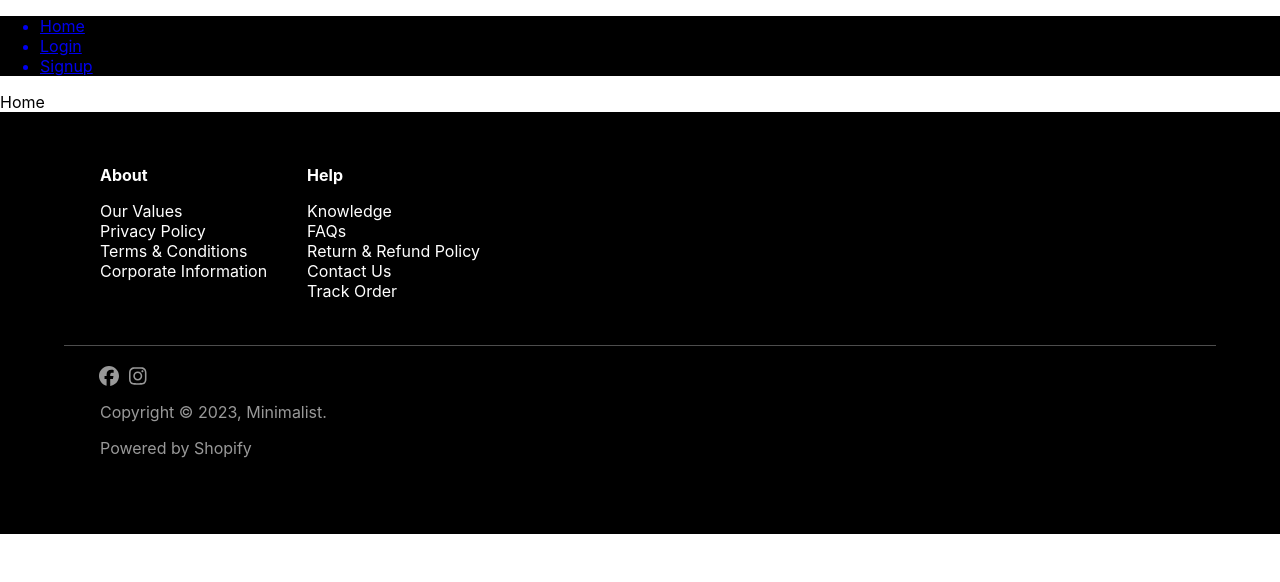
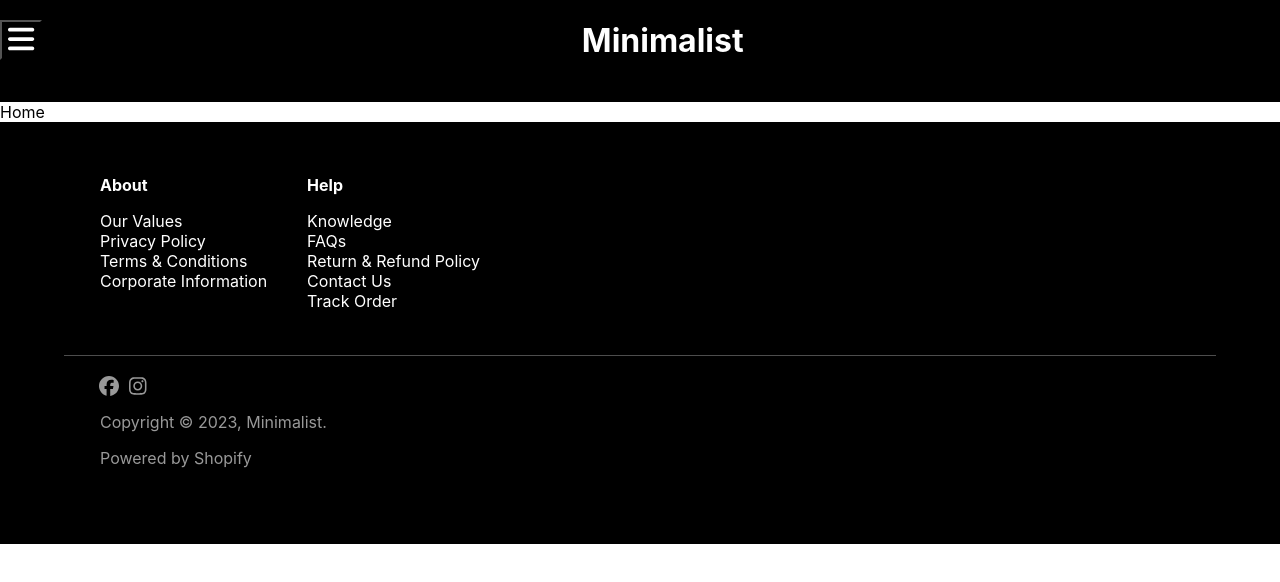
Before and after one commit to msn2106/beminimalist, a React (Create React App) app: page / in a window 1280 px wide. Shown: the top 582 px of the page. Built offline with nearby package versions, Linux system fonts and the light colour scheme.

Commit message:
adding footer an sidenav; css not working properly

```diff
--- a/package.json
+++ b/package.json
@@ -6,6 +6,7 @@
     "@fortawesome/fontawesome-free": "^6.4.0",
     "@fortawesome/fontawesome-svg-core": "^6.4.0",
     "@fortawesome/free-brands-svg-icons": "^6.4.0",
+    "@fortawesome/free-solid-svg-icons": "^6.4.0",
     "@fortawesome/react-fontawesome": "^0.2.0",
     "@testing-library/jest-dom": "^5.16.5",
     "@testing-library/react": "^13.4.0",
@@ -15,6 +16,7 @@
     "react-dom": "^18.2.0",
     "react-router-dom": "^6.14.1",
     "react-scripts": "5.0.1",
+    "sass": "^1.64.1",
     "web-vitals": "^2.1.4"
   },
   "scripts": {
--- a/src/components/App.css
+++ b/src/components/App.css
@@ -36,3 +36,24 @@
     transform: rotate(360deg);
   }
 }
+
+.add-hidden {
+  display: none;
+}
+
+.sidenav {
+  position: fixed;
+  top: 80px;
+  left: -300px;
+  width: 300px;
+  height: 100vh;
+  background-color: #000000;
+  color: #fff;
+  transition: transition 0.3s ease;
+  box-shadow: 0 2px 5px rgba(233, 226, 226, 0.2);
+
+}
+
+.sidenav.open {
+  left: 0;
+}
--- a/src/components/App.js
+++ b/src/components/App.js
@@ -3,6 +3,7 @@
 import { Home, Login, ProductDetails, Products, Signup, CheckoutPage } from '../pages'
 import Navbar from './Navbar';
 import Footer from './Footer';
+import './App.css';
 
 
 const App = () => {
--- a/src/components/Navbar.js
+++ b/src/components/Navbar.js
@@ -1,20 +1,33 @@
-import React from 'react';
+// Navbar.js
+import React, { useState } from 'react';
 import { Link } from 'react-router-dom';
+import { FontAwesomeIcon } from '@fortawesome/react-fontawesome';
+import { faBars } from '@fortawesome/free-solid-svg-icons';
+import Sidenav from './Sidenav';
 
 const Navbar = () => {
+  const [isOpen, setIsOpen] = useState(false); // Set initial state to false
+
+  const toggleSidenav = () => {
+    setIsOpen(!isOpen);
+  };
+
   return (
-    <header style={{ backgroundColor: 'black', color: 'white' }}>
-      <div>
-      <ul>
-        <Link to='/'><li>Home</li></Link>
-        <Link to='/login'><li>Login</li></Link>
-        <Link to='/signup'><li>Signup</li></Link>
-      </ul>
-    </div>
-      </header>
+    <header style={{ backgroundColor: 'black', color: 'white' ,display:'flex'}}>
+      <div  style={{flex: '1' }}>
+      <br></br>
 
+        <button style={{ backgroundColor: 'black', color: 'white', fontSize: '30px' }} className="panel-toggle" onClick={toggleSidenav}>
+          <FontAwesomeIcon icon={faBars} />
+        </button>
+      </div>
+      <div style={{flex: '1.2'}}>
+        <h1 >Minimalist</h1>
+        <br></br>
+      </div>
+      <Sidenav isOpen={isOpen} toggleSidenav={toggleSidenav} />
+    </header>
+  );
+};
 
-  )
-}
-
-export default Navbar
+export default Navbar;
--- a/src/components/Sidenav.js
+++ b/src/components/Sidenav.js
@@ -1,9 +1,20 @@
-import React from 'react'
+// Sidenav.js
+import React from 'react';
+import { Link } from 'react-router-dom';
 
-const Sidenav = () => {
+
+const Sidenav = ({ isOpen, toggleSidenav }) => {
   return (
-    <div>Sidenav</div>
-  )
-}
+    <div className={`sidenav ${isOpen ? 'open' : 'add-hidden'}`}>
+      <div>
+        <ul style={{ listStyleType: 'none', paddingLeft: '0' }}>
+          <li style={{ paddingLeft: '0px' }}><Link to="/" style={{ color: 'white', textDecoration: 'none' }}>Home</Link></li>
+          <li style={{ paddingLeft: '0px' }}><Link to="/login" style={{ color: 'white', textDecoration: 'none' }}>Login</Link></li>
+          <li style={{ paddingLeft: '0px' }}><Link to="/signup" style={{ color: 'white', textDecoration: 'none' }}>Signup</Link></li>
+        </ul>
+      </div>
+    </div>
+  );
+};
 
-export default Sidenav
+export default Sidenav;
--- a/src/pages/index.js
+++ b/src/pages/index.js
@@ -4,6 +4,7 @@
 import ProductDetails from './ProductDetails';
 import Products from './Products';
 import Signup from './Signup';
+import '@fortawesome/fontawesome-free/css/all.css';
 
 export {
   CheckoutPage,
--- /dev/null
+++ b/src/styles/sidenav-module.scss
@@ -0,0 +1,4 @@
+/* styles.css */
+.add-hidden {
+    display: none;
+  }
```
Also changed, not shown: 1 other file (tests, documents, lock files or other folders).
